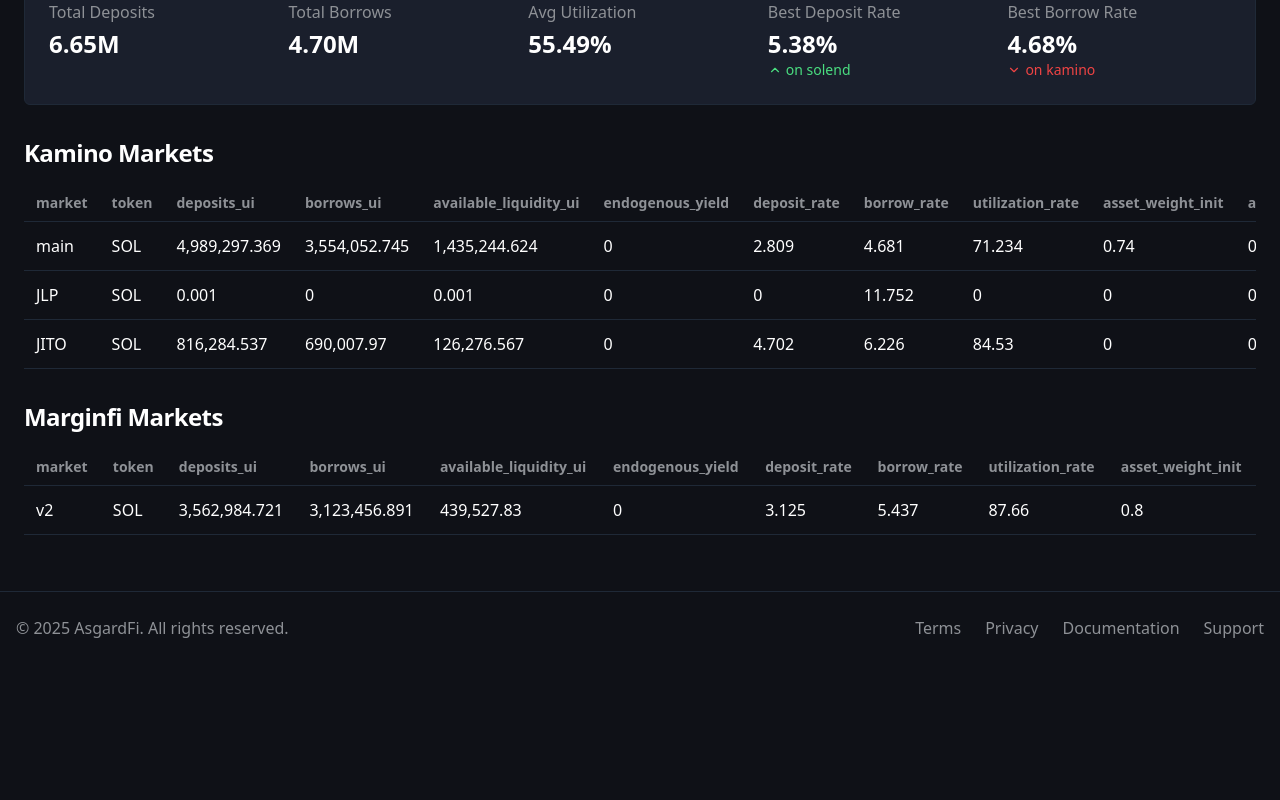
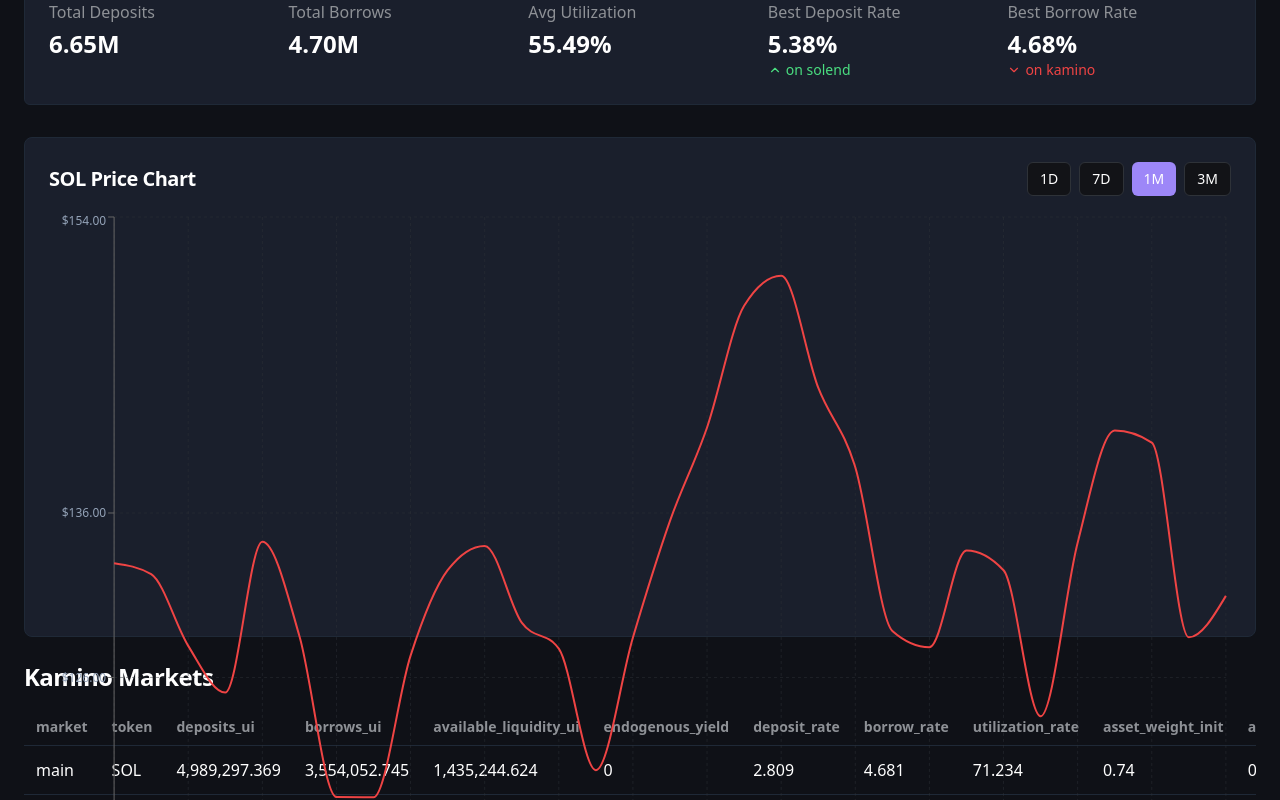
Before and after one commit to wirapratamaz/asgardfi-terminal-forge, a React (Vite) app: page / in a window 1280 px wide. Shown: the part 420-1220 px from the top of the page. Before the commit the page ends 1084 px from the top, so only its background shows below. Built offline with nearby package versions, Linux system fonts and the light colour scheme.

Commit message:
feat: Add price history charts
Implement interactive price history charts for tokens using recharts.

```diff
--- /dev/null
+++ b/src/components/PriceChart.tsx
@@ -0,0 +1,169 @@
+
+import React, { useState, useMemo } from 'react';
+import {
+  LineChart,
+  Line,
+  XAxis,
+  YAxis,
+  CartesianGrid,
+  Tooltip,
+  ResponsiveContainer,
+  Legend,
+} from 'recharts';
+import { ChartContainer, ChartTooltip, ChartTooltipContent } from '@/components/ui/chart';
+import { getPriceHistoryData } from '@/lib/mockPriceData';
+import { Button } from '@/components/ui/button';
+
+type PriceChartProps = {
+  token: string;
+};
+
+const TIME_PERIODS = [
+  { label: '1D', days: 1 },
+  { label: '7D', days: 7 },
+  { label: '1M', days: 30 },
+  { label: '3M', days: 90 },
+];
+
+const formatCurrency = (value: number) => {
+  // Special formatting for stablecoins
+  const stablecoins = ['USDC', 'USDT', 'PYUSD', 'USDS'];
+  if (stablecoins.includes(value.toString())) {
+    return `$${value.toFixed(4)}`;
+  }
+
+  return value >= 1000
+    ? `$${value.toLocaleString('en-US', { maximumFractionDigits: 0 })}`
+    : `$${value.toFixed(2)}`;
+};
+
+const PriceChart: React.FC<PriceChartProps> = ({ token }) => {
+  const [selectedPeriod, setSelectedPeriod] = useState(2); // Default to 1M
+
+  const chartData = useMemo(() => {
+    const period = TIME_PERIODS[selectedPeriod]?.days || 30;
+    return getPriceHistoryData(token, period);
+  }, [token, selectedPeriod]);
+
+  const minPrice = useMemo(() => {
+    if (!chartData.length) return 0;
+    return Math.floor(Math.min(...chartData.map(d => d.price)) * 0.98);
+  }, [chartData]);
+
+  const maxPrice = useMemo(() => {
+    if (!chartData.length) return 0;
+    return Math.ceil(Math.max(...chartData.map(d => d.price)) * 1.02);
+  }, [chartData]);
+
+  const priceColor = useMemo(() => {
+    if (chartData.length < 2) return '#9b87f5';
+    return chartData[0].price < chartData[chartData.length - 1].price
+      ? '#10b981' // Green for price increase
+      : '#ef4444'; // Red for price decrease
+  }, [chartData]);
+
+  return (
+    <div className="p-6 mb-6 bg-terminal-card rounded-lg border border-gray-800">
+      <div className="flex items-center justify-between mb-4">
+        <h2 className="text-xl font-bold text-white">{token} Price Chart</h2>
+        <div className="flex gap-2">
+          {TIME_PERIODS.map((period, index) => (
+            <Button
+              key={period.label}
+              variant={selectedPeriod === index ? "default" : "outline"}
+              className="px-3 py-1.5 h-auto"
+              onClick={() => setSelectedPeriod(index)}
+            >
+              {period.label}
+            </Button>
+          ))}
+        </div>
+      </div>
+
+      <div className="h-[400px] w-full">
+        <ChartContainer
+          config={{
+            price: {
+              color: priceColor
+            }
+          }}
+        >
+          <LineChart data={chartData}>
+            <CartesianGrid strokeDasharray="3 3" />
+            <XAxis
+              dataKey="date"
+              tickFormatter={(value) => {
+                const period = TIME_PERIODS[selectedPeriod]?.days || 30;
+                // For 1D, show time instead of date
+                if (period === 1) {
+                  return value.split(' ')[1] || value;
+                }
+
+                // For periods <= 7 days, show day of week
+                if (period <= 7) {
+                  const date = new Date(value);
+                  return date.toLocaleDateString('en-US', { weekday: 'short' });
+                }
+
+                // For 1M, show short date
+                if (period === 30) {
+                  const date = new Date(value);
+                  return date.toLocaleDateString('en-US', { month: 'short', day: 'numeric' });
+                }
+
+                // For 3M, show month
+                return new Date(value).toLocaleDateString('en-US', { month: 'short' });
+              }}
+            />
+            <YAxis
+              domain={[minPrice, maxPrice]}
+              tickFormatter={(value) => formatCurrency(value)}
+            />
+            <Tooltip content={<CustomTooltip token={token} />} />
+            <Line
+              type="monotone"
+              dataKey="price"
+              stroke={priceColor}
+              strokeWidth={2}
+              dot={false}
+              activeDot={{ r: 5 }}
+            />
+          </LineChart>
+        </ChartContainer>
+      </div>
+    </div>
+  );
+};
+
+interface CustomTooltipProps {
+  active?: boolean;
+  payload?: any[];
+  label?: string;
+  token: string;
+}
+
+const CustomTooltip: React.FC<CustomTooltipProps> = ({ active, payload, label, token }) => {
+  if (!active || !payload || !payload.length) {
+    return null;
+  }
+
+  const price = payload[0].value;
+  const date = new Date(label);
+  const formattedDate = date.toLocaleDateString('en-US', {
+    month: 'short',
+    day: 'numeric',
+    year: 'numeric'
+  });
+
+  return (
+    <div className="bg-terminal-card p-3 border border-gray-800 rounded-md shadow-lg">
+      <p className="font-medium text-white">{formattedDate}</p>
+      <p className="text-terminal-text-secondary">
+        <span className="font-bold">{token}: </span>
+        <span className="font-mono">{formatCurrency(price)}</span>
+      </p>
+    </div>
+  );
+};
+
+export default PriceChart;
--- /dev/null
+++ b/src/lib/mockPriceData.ts
@@ -0,0 +1,62 @@
+
+// This simulates price data for tokens
+// In a real application, this would come from an API
+
+// Helper to generate realistic-looking price data with some volatility
+const generatePriceData = (
+  basePrice: number,
+  days: number,
+  volatility: number = 0.05
+) => {
+  const data = [];
+  const now = new Date();
+
+  let price = basePrice;
+
+  for (let i = days; i >= 0; i--) {
+    const date = new Date(now);
+    date.setDate(date.getDate() - i);
+
+    // Add some random movement to simulate price changes
+    const change = price * (Math.random() * volatility * 2 - volatility);
+    price += change;
+
+    data.push({
+      date: date.toISOString().split('T')[0],
+      price: parseFloat(price.toFixed(2))
+    });
+  }
+
+  return data;
+};
+
+// Base prices and volatility for different tokens
+const TOKEN_BASE_PRICES: Record<string, { price: number; volatility: number }> = {
+  SOL: { price: 145.32, volatility: 0.09 },
+  ETH: { price: 3452.67, volatility: 0.06 },
+  BTC: { price: 62489.54, volatility: 0.05 },
+  WBTC: { price: 62387.23, volatility: 0.055 },
+  USDC: { price: 1.00, volatility: 0.001 },
+  USDT: { price: 1.00, volatility: 0.002 },
+  PYUSD: { price: 1.00, volatility: 0.002 },
+  USDS: { price: 1.00, volatility: 0.001 }
+};
+
+// Cache generated data to avoid regenerating it on every render
+const priceDataCache: Record<string, any[]> = {};
+
+export const getPriceHistoryData = (token: string, days: number = 30) => {
+  const cacheKey = `${token}-${days}`;
+
+  if (priceDataCache[cacheKey]) {
+    return priceDataCache[cacheKey];
+  }
+
+  const baseInfo = TOKEN_BASE_PRICES[token] || { price: 10, volatility: 0.05 };
+  const data = generatePriceData(baseInfo.price, days, baseInfo.volatility);
+
+  // Save to cache
+  priceDataCache[cacheKey] = data;
+
+  return data;
+};
--- a/src/pages/Index.tsx
+++ b/src/pages/Index.tsx
@@ -1,9 +1,9 @@
-
 import React, { useState } from 'react';
 import GodModeHeader from '@/components/GodModeHeader';
 import TokenSelector from '@/components/TokenSelector';
 import TokenOverview from '@/components/TokenOverview';
 import MarketTable from '@/components/MarketTable';
+import PriceChart from '@/components/PriceChart';
 
 // Mock data - in a real application, this would come from an API
 const TOKENS = ['SOL', 'ETH', 'BTC', 'WBTC', 'USDC', 'USDT', 'PYUSD', 'USDS'];
@@ -215,6 +215,8 @@ const Index = () => {
         data={TOKEN_DATA[selectedToken as keyof typeof TOKEN_DATA]}
       />
 
+      <PriceChart token={selectedToken} />
+
       <MarketTable
         title="Kamino Markets"
         data={KAMINO_MARKETS.filter(market => market.token === selectedToken)}
```
